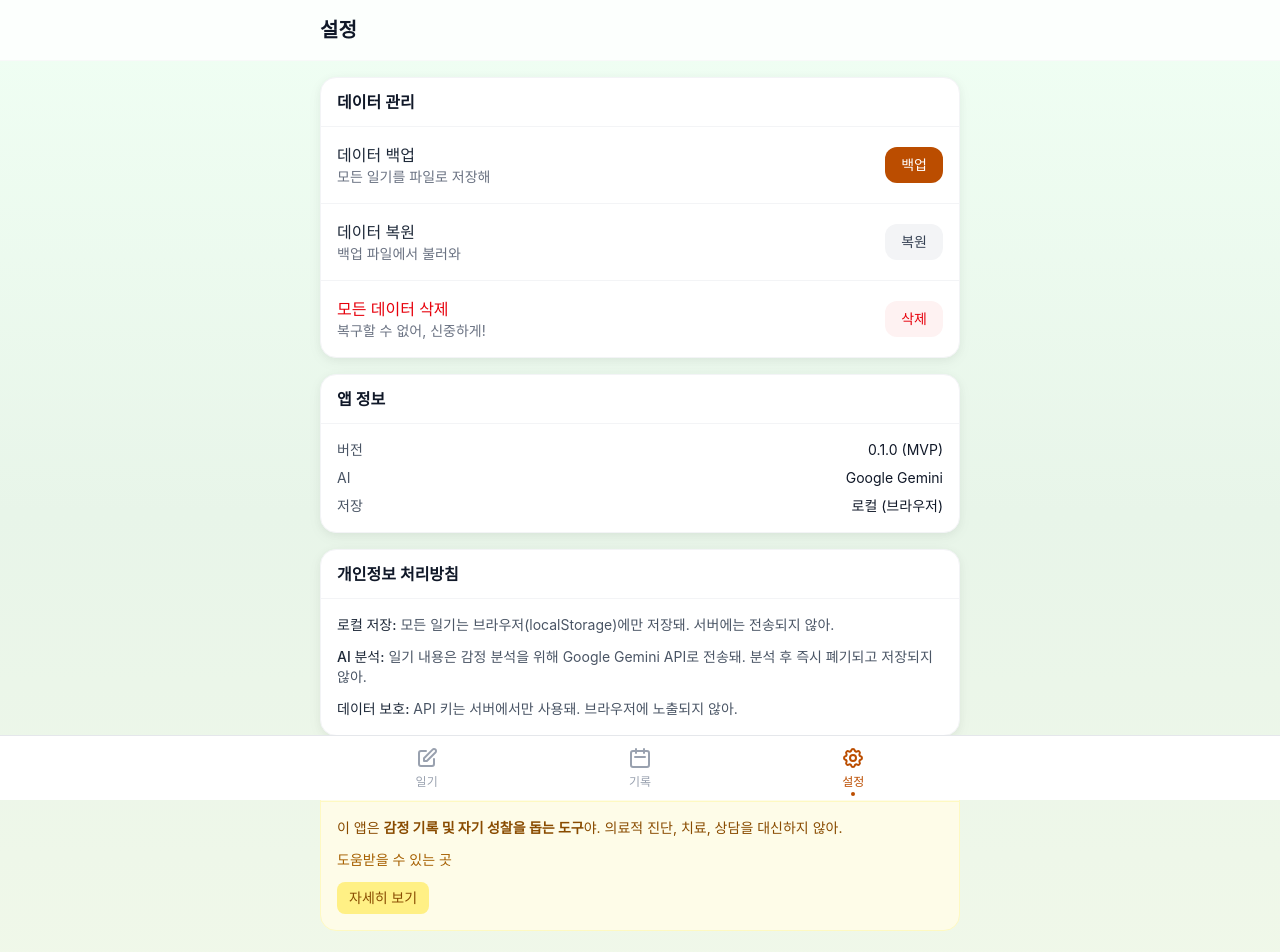
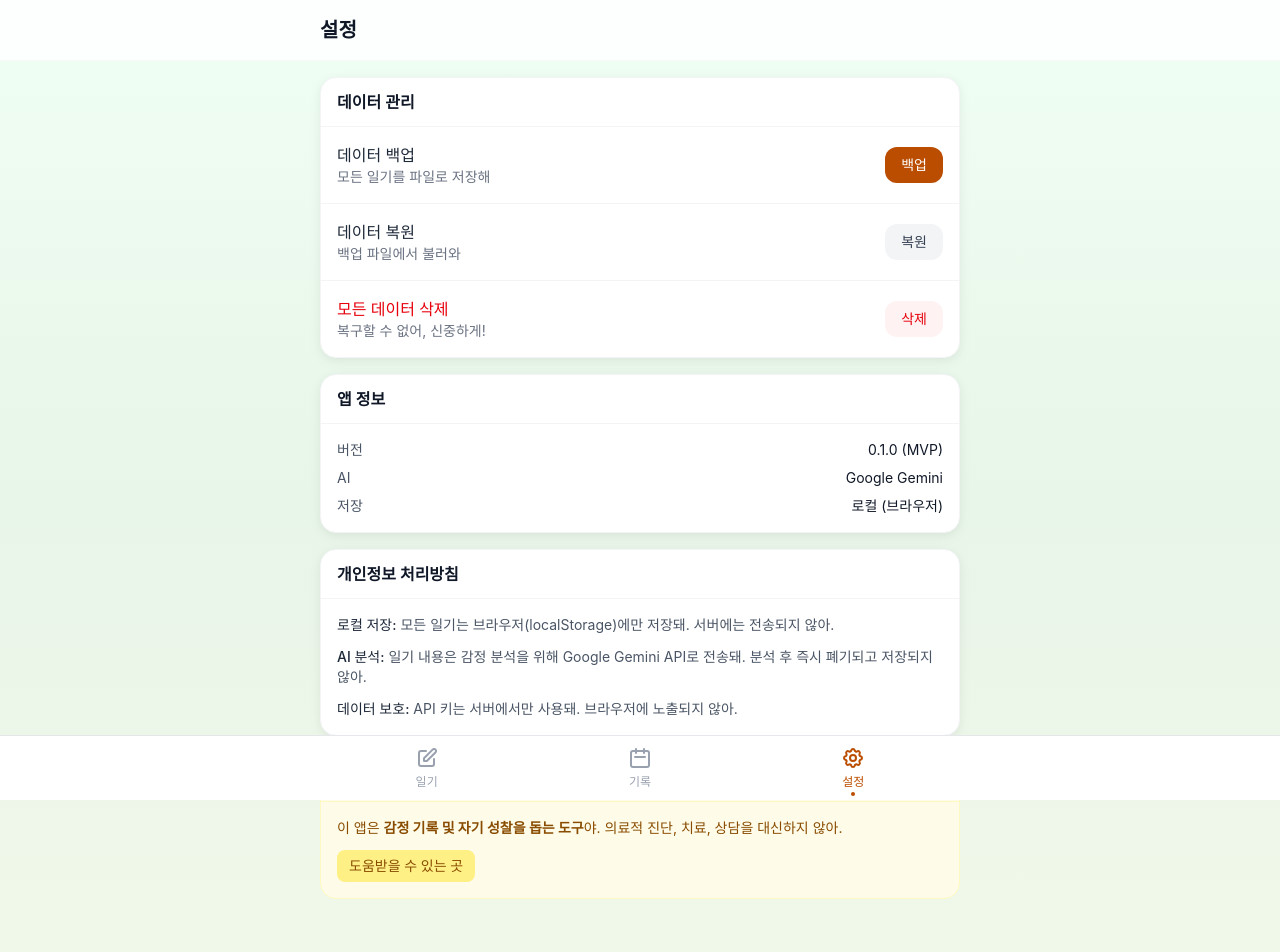
Before and after one commit to wrtn-edu-swu-bootcamp/project_42, a Next.js app: page /settings in a window 1280 px wide. Shown: the top 952 px of the page. Built offline with nearby package versions, Linux system fonts and the light colour scheme.

Commit message:
Simplify disclaimer: merge text into button

```diff
--- a/app/settings/page.tsx
+++ b/app/settings/page.tsx
@@ -195,14 +195,11 @@ export default function SettingsPage() {
             <p>
               이 앱은 <strong>감정 기록 및 자기 성찰을 돕는 도구</strong>야. 의료적 진단, 치료, 상담을 대신하지 않아.
             </p>
-            <p className="text-yellow-700">
-              도움받을 수 있는 곳
-            </p>
             <button
               onClick={() => router.push('/safety')}
               className="inline-block px-3 py-1.5 bg-yellow-200 hover:bg-yellow-300 text-yellow-800 font-medium rounded-lg transition-colors"
             >
-              자세히 보기
+              도움받을 수 있는 곳
             </button>
           </div>
         </div>
```
